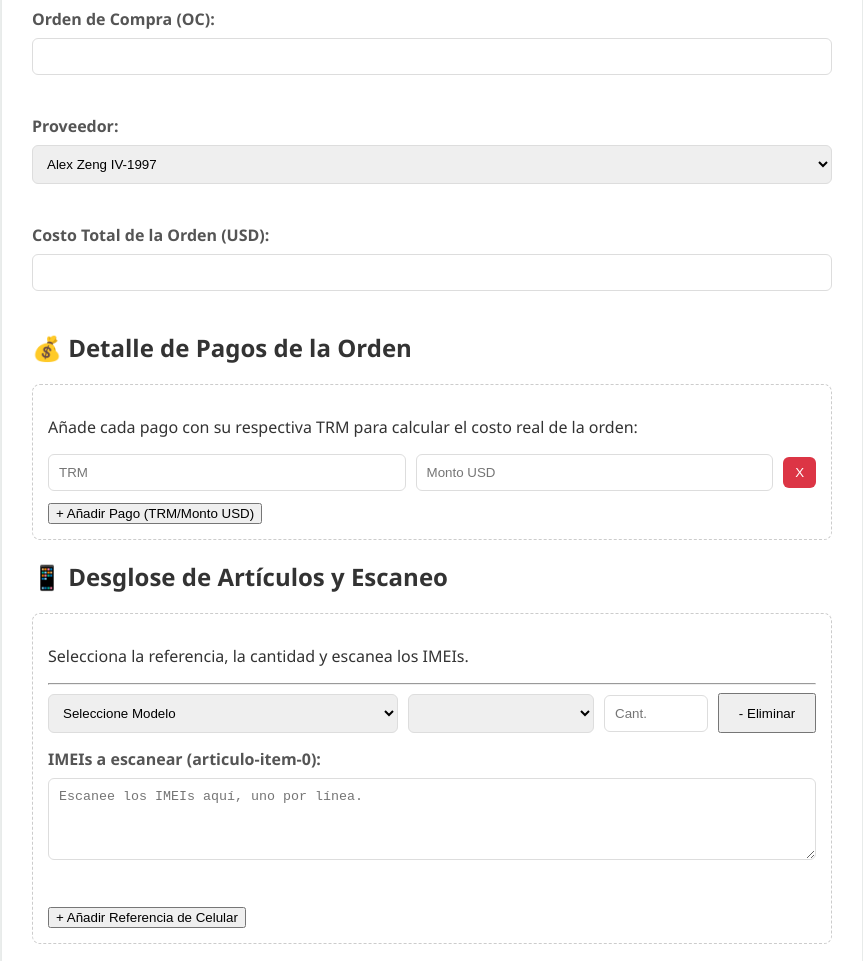
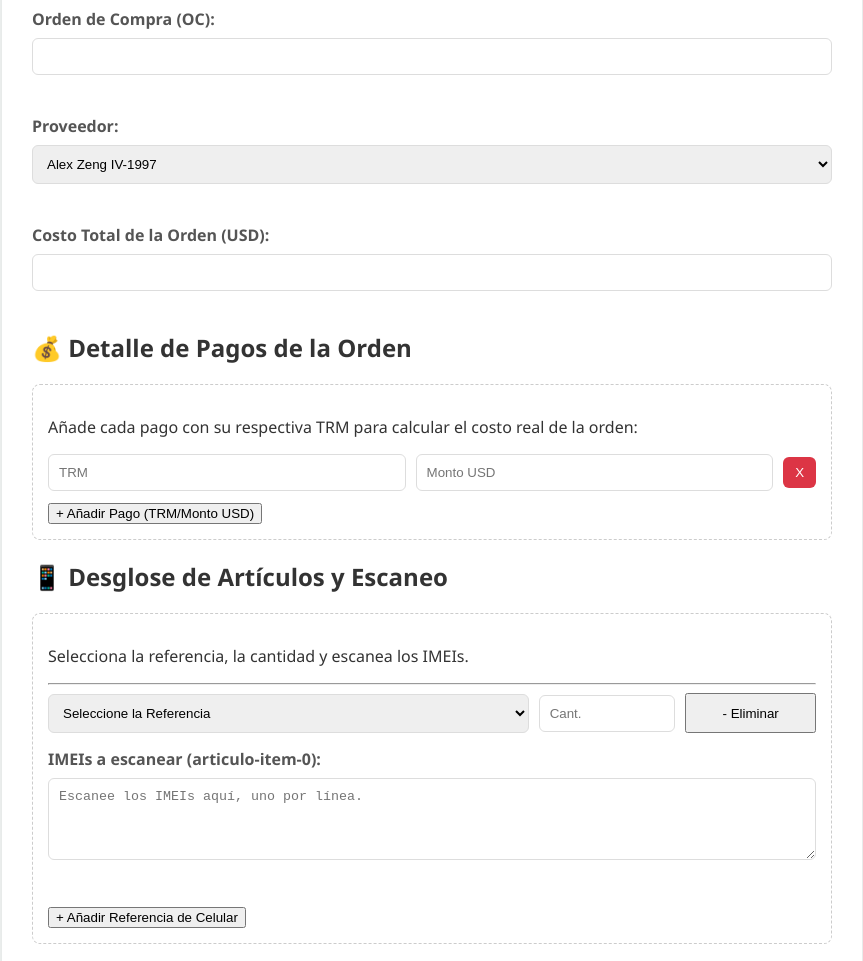
Before and after one commit to dvarelaj/USA2, a plain HTML site: page static/index.html in a window 1280 px wide. Shown: the part 136-1097 px from the top of the page, without its empty margins (208-1071 px from the left). Drawn offline with Linux system fonts and the light colour scheme.

Commit message:
FEAT: Ajusta la lista de referencias de inventario para incluir GB directamente, simplificando la entrada.

```diff
--- a/static/index.html
+++ b/static/index.html
@@ -82,79 +82,51 @@
         // DATOS DE REFERENCIA DE IPHONE Y OTROS ARTÍCULOS
         // Se han actualizado las referencias basándose en la lista proporcionada.
         const IPHONE_REFERENCES = [
-            {
-                name: 'iPhone 13',
-                capacities: ['128GB'] // Capacidad 128GB confirmada en la lista
-            },
-            {
-                name: 'iPhone 13 mini',
-                capacities: ['128GB'] // Capacidad 128GB confirmada en la lista
-            },
-            {
-                name: 'iPhone 13 Pro',
-                capacities: ['128GB', '256GB'] // Capacidades confirmadas en la lista
-            },
-            {
-                name: 'iPhone 13 Pro Max',
-                capacities: ['128GB', '256GB', '512GB', '1TB'] // Se asumen todas las capacidades
-            },
-            {
-                name: 'iPhone 14',
-                capacities: ['128GB', '256GB'] // Capacidades confirmadas en la lista
-            },
-            {
-                name: 'iPhone 14 Plus',
-                capacities: ['128GB'] // Capacidad 128GB confirmada en la lista
-            },
-            {
-                name: 'iPhone 14 Pro',
-                capacities: ['128GB', '256GB', '512GB'] // Capacidades confirmadas en la lista
-            },
-            {
-                name: 'iPhone 14 Pro Max',
-                capacities: ['128GB', '256GB', '512GB', '1TB'] // Capacidades confirmadas en la lista
-            },
-            {
-                name: 'iPhone 15',
-                capacities: ['128GB', '256GB', '512GB'] // Capacidades confirmadas en la lista
-            },
-            {
-                name: 'iPhone 15 Pro',
-                capacities: ['128GB', '256GB', '512GB', '1TB'] // Capacidades confirmadas en la lista
-            },
-            {
-                name: 'iPhone 15 Pro Max',
-                capacities: ['256GB', '512GB'] // Capacidades confirmadas en la lista
-            },
-            {
-                name: 'iPhone 16',
-                capacities: ['128GB', '256GB'] // Capacidades confirmadas en la lista
-            },
-            {
-                name: 'iPhone 16 Pro',
-                capacities: ['256GB', '512GB', '1TB'] // Capacidades confirmadas en la lista
-            },
-            {
-                name: 'iPhone 16 Pro Max',
-                capacities: ['256GB', '512GB'] // Capacidades confirmadas en la lista
-            },
-            {
-                name: 'iPhone 16E',
-                capacities: ['128GB'] // Capacidad 128GB confirmada en la lista (Modelo 16E)
-            },
-            {
-                name: 'iPhone 17 Pro Max',
-                capacities: ['256GB', '512GB'] // Capacidades confirmadas en la lista (Modelo 17 Pro Max)
-            },
-            // --- Otros Artículos (Sin IMEI) ---
-            {
-                name: 'iPad',
-                capacities: ['A 16GB', 'AIR 256GB'] // Referencias de iPad confirmadas en la lista
-            },
-            {
-                name: 'Accesorios',
-                capacities: ['CARGADOR 20W C', 'MAGIC MOUSE'] // Accesorios confirmados en la lista
-            }
+        // --- IPHONE 13 SERIES ---
+        { name: 'IPHONE 13 PRO 128 GB', capacities: ['N/A'] },
+        { name: 'IPHONE 13 PRO 256 GB', capacities: ['N/A'] },
+        { name: 'IPHONE 13 PRO MAX 1TB', capacities: ['N/A'] },
+        { name: 'IPHONE 13 PRO MAX 256GB', capacities: ['N/A'] },
+        { name: 'IPHONE 13 PRO MAX 512GB', capacities: ['N/A'] },
+        { name: 'IPHONE 13 128GB', capacities: ['N/A'] },
+        { name: 'IPHONE 13 MINI 128GB', capacities: ['N/A'] },
+
+        // --- IPHONE 14 SERIES ---
+        { name: 'IPHONE 14 256GB', capacities: ['N/A'] },
+        { name: 'IPHONE 14 PRO 128GB', capacities: ['N/A'] },
+        { name: 'IPHONE 14 PRO 256GB', capacities: ['N/A'] },
+        { name: 'IPHONE 14 PRO MAX 128GB', capacities: ['N/A'] },
+        { name: 'IPHONE 14 PRO MAX 256GB', capacities: ['N/A'] },
+        { name: 'IPHONE 14 PRO MAX 512GB', capacities: ['N/A'] },
+        { name: 'IPHONE 14 PRO MAX 1TB', capacities: ['N/A'] },
+        { name: 'IPHONE 14 PLUS 128GB', capacities: ['N/A'] },
+
+        // --- IPHONE 15 SERIES ---
+        { name: 'IPHONE 15 128GB', capacities: ['N/A'] },
+        { name: 'IPHONE 15 256GB', capacities: ['N/A'] },
+        { name: 'IPHONE 15 PRO 256GB', capacities: ['N/A'] },
+        { name: 'IPHONE 15 PRO MAX 256GB', capacities: ['N/A'] },
+        { name: 'IPHONE 15 PRO MAX 512GB', capacities: ['N/A'] },
+
+        // --- IPHONE 16 SERIES ---
+        { name: 'IPHONE 16E 128GB', capacities: ['N/A'] },
+        { name: 'IPHONE 16 256GB', capacities: ['N/A'] },
+        { name: 'IPHONE 16 PRO 128GB', capacities: ['N/A'] },
+        { name: 'IPHONE 16 PRO 256GB', capacities: ['N/A'] },
+        { name: 'IPHONE 16 PRO MAX 256GB', capacities: ['N/A'] },
+        { name: 'IPHONE 16 PRO MAX 512GB', capacities: ['N/A'] },
+        { name: 'IPHONE 16 PRO MAX 1TB', capacities: ['N/A'] },
+        { name: 'IPHONE 16 PRO MAX 512GB SILV', capacities: ['N/A'] },
+
+        // --- IPHONE 17 SERIES ---
+        { name: 'IPHONE 17 PRO MAX 256GB', capacities: ['N/A'] },
+        { name: 'IPHONE 17 PRO MAX 512GB', capacities: ['N/A'] },
+
+        // --- OTROS ARTÍCULOS ---
+        { name: 'IPAD A 16 PRO 128GB', capacities: ['N/A'] },
+        { name: 'IPAD AIR 256GB', capacities: ['N/A'] },
+        { name: 'CARGADOR 20W C', capacities: ['N/A'] },
+        { name: 'MAGIC MOUSE', capacities: ['N/A'] }
     ];
 
         let costItemCount = 0;
@@ -237,15 +209,13 @@
     div.className = 'form-group';
     div.id = id;
 
-            // Controles de Modelo, Capacidad y Cantidad
     let html = `
         <hr>
         <div class="articulo-controls">
-                    <select class="modelo-select" onchange="populateCapacities(this, 'capacidad-${id}')" required style="flex: 2;">
-                        <option value="">Seleccione Modelo</option>
+            <select class="referencia-select" required style="flex: 2;">
+                <option value="">Seleccione la Referencia</option>
                 ${IPHONE_REFERENCES.map(r => `<option value="${r.name}">${r.name}</option>`).join('')}
             </select>
-                    <select id="capacidad-${id}" class="capacidad-select" required style="flex: 1;"></select>
             <input type="number" class="cantidad-input" placeholder="Cant." min="1" required style="flex: 0.5;" oninput="updateImeiSummary()">
             <button type="button" onclick="removeArticuloItem('${id}')" style="flex: 0.5;">- Eliminar</button>
         </div>
```
Lines whose indentation alone changed are shown as unchanged.
